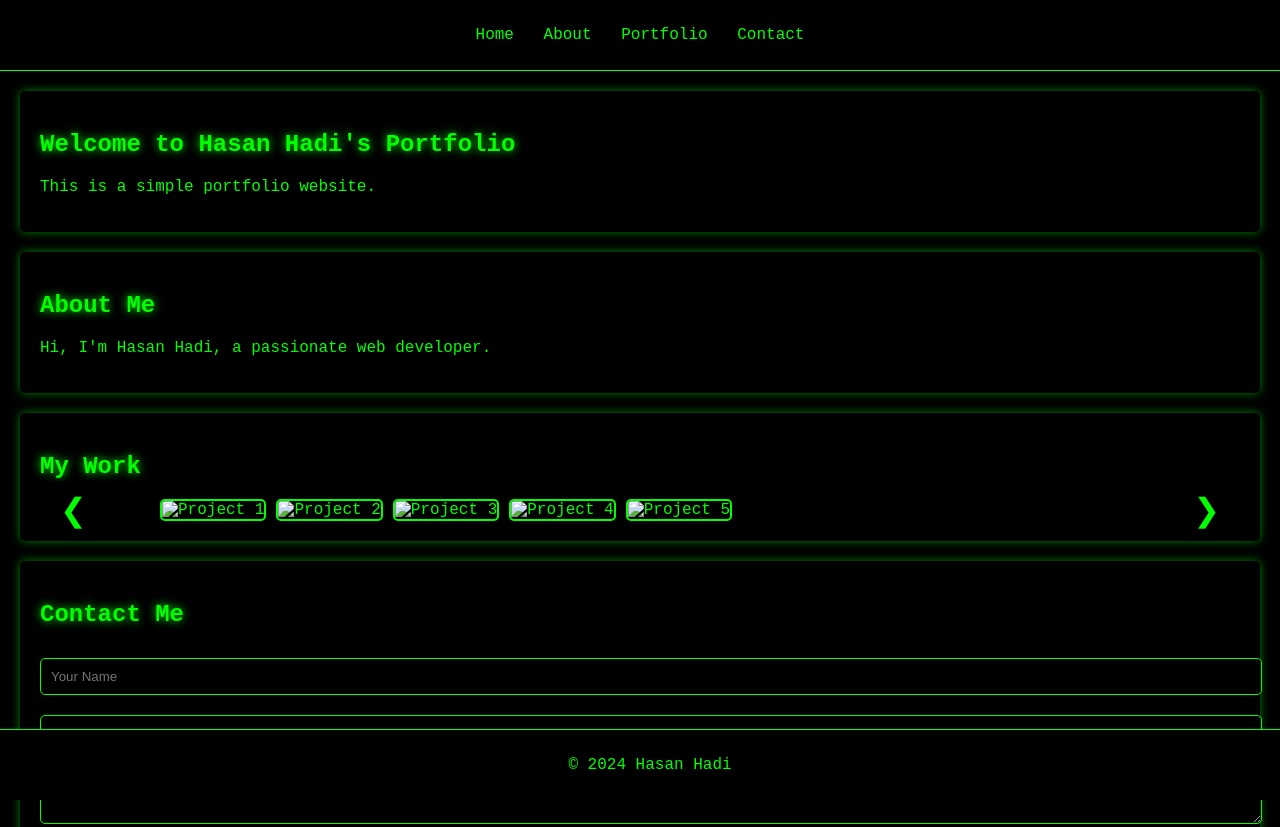
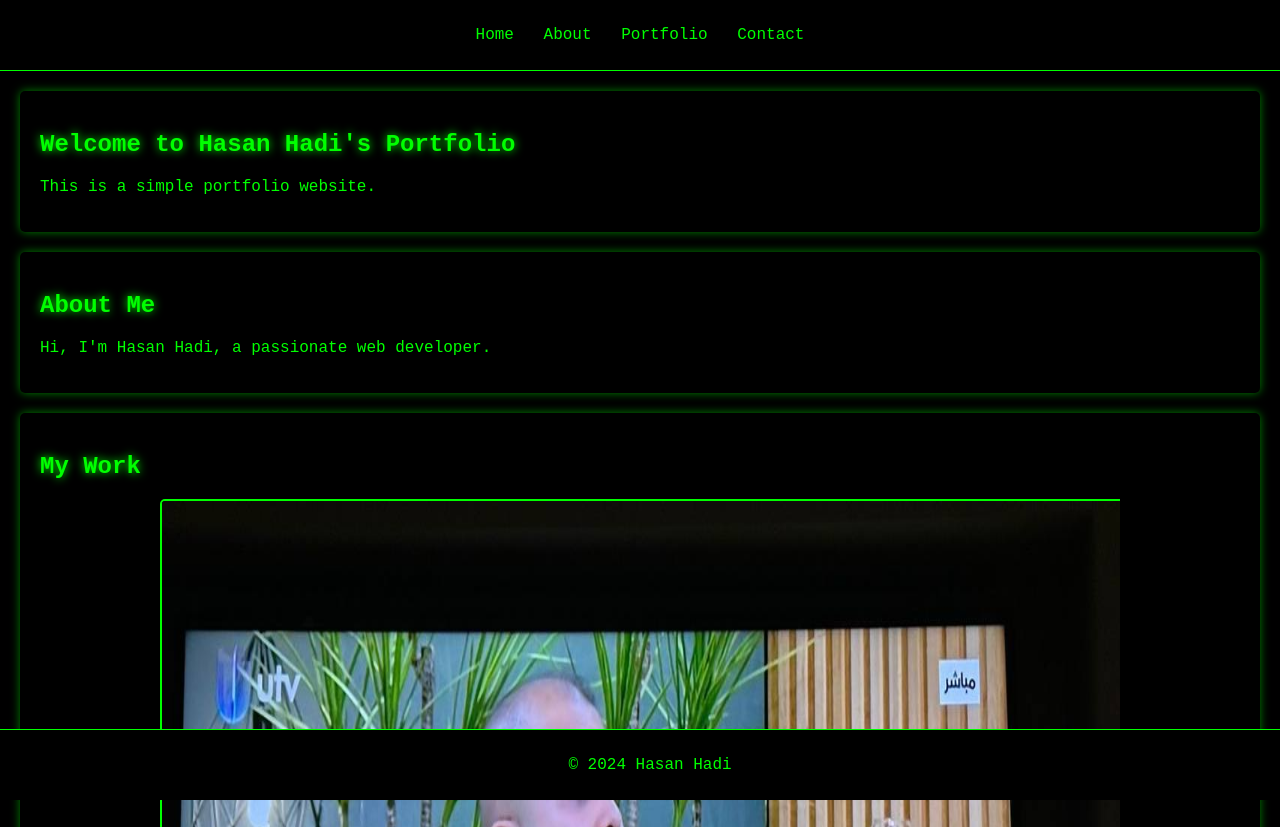
Before and after one commit to rand33emad/hasan-hadi-project, a plain HTML site: page index.html in a window 1280 px wide. Shown: the top 827 px of the page. Drawn offline with Linux system fonts and the light colour scheme.

Commit message:
Update index.html

```diff
--- a/index.html
+++ b/index.html
@@ -33,11 +33,11 @@
         <div class="slider">
             <button class="arrow left-arrow" onclick="moveLeft()">&#10094;</button>
             <div class="slider-container">
-                <img src="images/project1.jpg" alt="Project 1">
-                <img src="images/project2.jpg" alt="Project 2">
-                <img src="images/project3.jpg" alt="Project 3">
-                <img src="images/project4.jpg" alt="Project 4">
-                <img src="images/project5.jpg" alt="Project 5">
+                <img src="photo_2024-12-11_18-56-13.jpg">
+                <img src="photo_2024-12-11_18-56-20.jpg">
+                <img src="photo_2024-12-11_18-56-23.jpg">
+                <img src="photo_2024-12-11_18-56-29.jpg">
+                <img src="photo_2024-12-11_18-56-32.jpg">
             </div>
             <button class="arrow right-arrow" onclick="moveRight()">&#10095;</button>
         </div>
```
